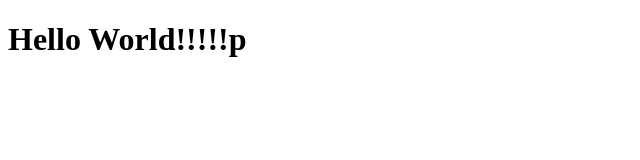
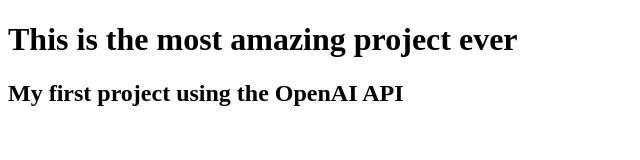
Before and after one commit to bloominstituteoftechnology/update-readme-on-merge, a website: page index.html in a window 1280 px wide. Shown: the whole page, without its empty margins (0-640 px from the left). Drawn offline with Linux system fonts and the light colour scheme.

Commit message:
html work

```diff
--- a/index.html
+++ b/index.html
@@ -8,7 +8,8 @@
 </head>
 
 <body>
-  <h1>Hello World!!!!!p</h1>
+  <h1>This is the most amazing project ever</h1>
+  <h2>My first project using the OpenAI API</h2>
 </body>
 
 </html>
```
